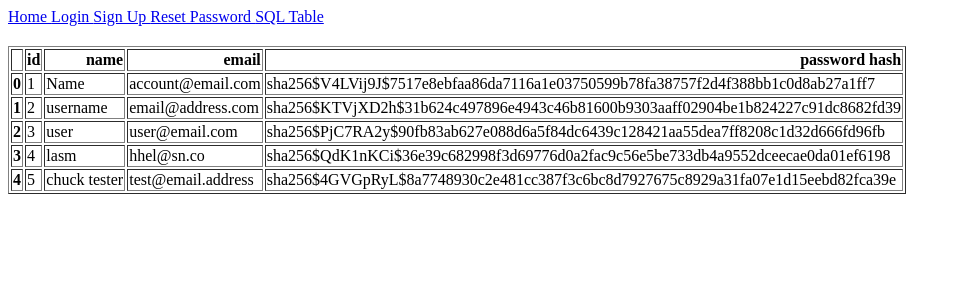
After one commit to ms953ssx/flaskwebapp, a Flask app: page /sqltable in a window 1280 px wide. The commit adds this page. Shown: the top 300 px of the page, without its empty margins (0-961 px from the left). Run offline with Flask 2, Linux system fonts and the light colour scheme; data comes from the database, SQL or seed files in the repository.

Commit message:
created sqltable display on webpage for diagnostics

```diff
--- a/project/auth.py
+++ b/project/auth.py
@@ -5,8 +5,11 @@ from flask import Blueprint, render_template, redirect, url_for, request, flash,
 from werkzeug.security import generate_password_hash, check_password_hash
 from .models import User
 from . import db
+from sqlalchemy import text
+import pandas as pd
 
 auth = Blueprint('auth', __name__)
+
 
 #Mail Object for host email address
 app = Flask(__name__)
@@ -109,3 +112,16 @@ def signup_post():
 def logout():
     logout_user()
     return redirect(url_for('main.index'))
+
+
+#for printing SQL table as troubleshooting, not meant for final product
+@auth.route('/sqltable')
+def sqltable():
+    sql = text('SELECT customer_id, customer_name, customer_email, customer_password FROM User')
+    result = db.engine.execute(sql)
+    data = []
+    for item in result:
+        data.append(item)
+    df = pd.DataFrame(data, columns=['id', 'name', 'email', 'password hash'])
+
+    return render_template('sqltable.html',item=df.to_html())
--- a/project/templates/base.html
+++ b/project/templates/base.html
@@ -41,6 +41,9 @@
                                 Logout
                             </a>
 			    {% endif %}
+                            <a href="{{ url_for('auth.sqltable') }}" class="navbar-item">
+                                SQL Table
+                            </a>
                         </div>
                     </div>
                 </div>
--- /dev/null
+++ b/project/templates/sqltable.html
@@ -0,0 +1,6 @@
+{% extends "base.html" %}
+
+{% block content %}
+<h1 class="title"></h1>
+{{item | safe}}
+{% endblock %}
```
